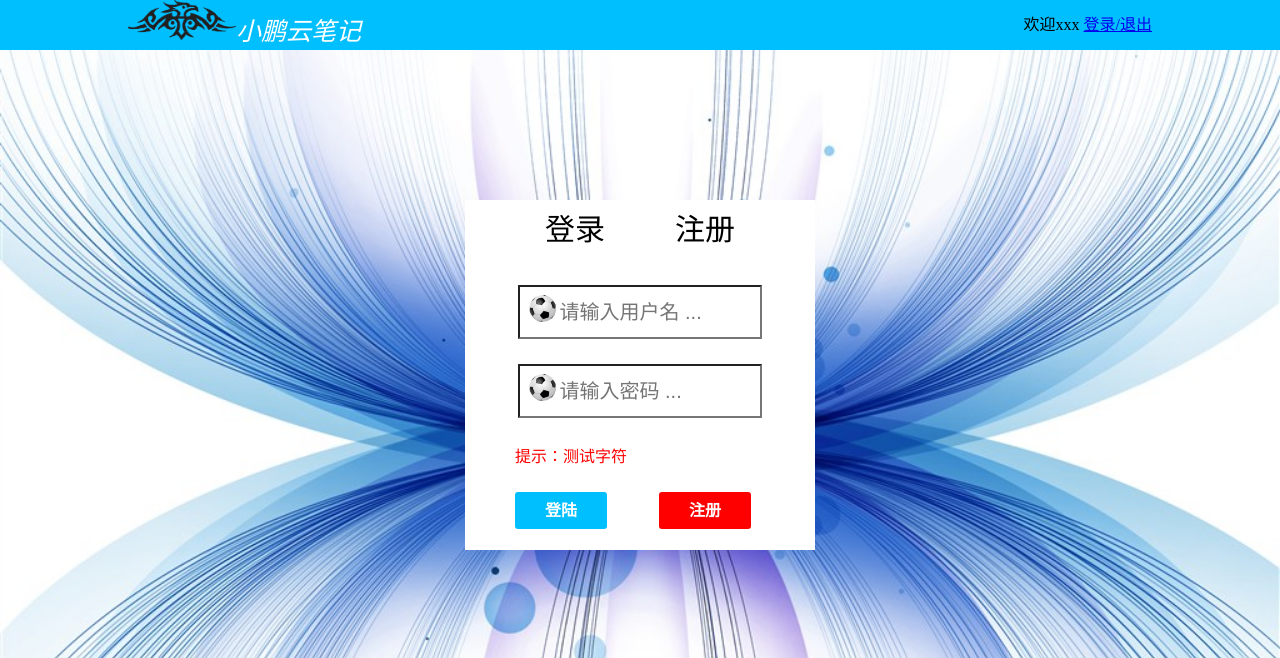
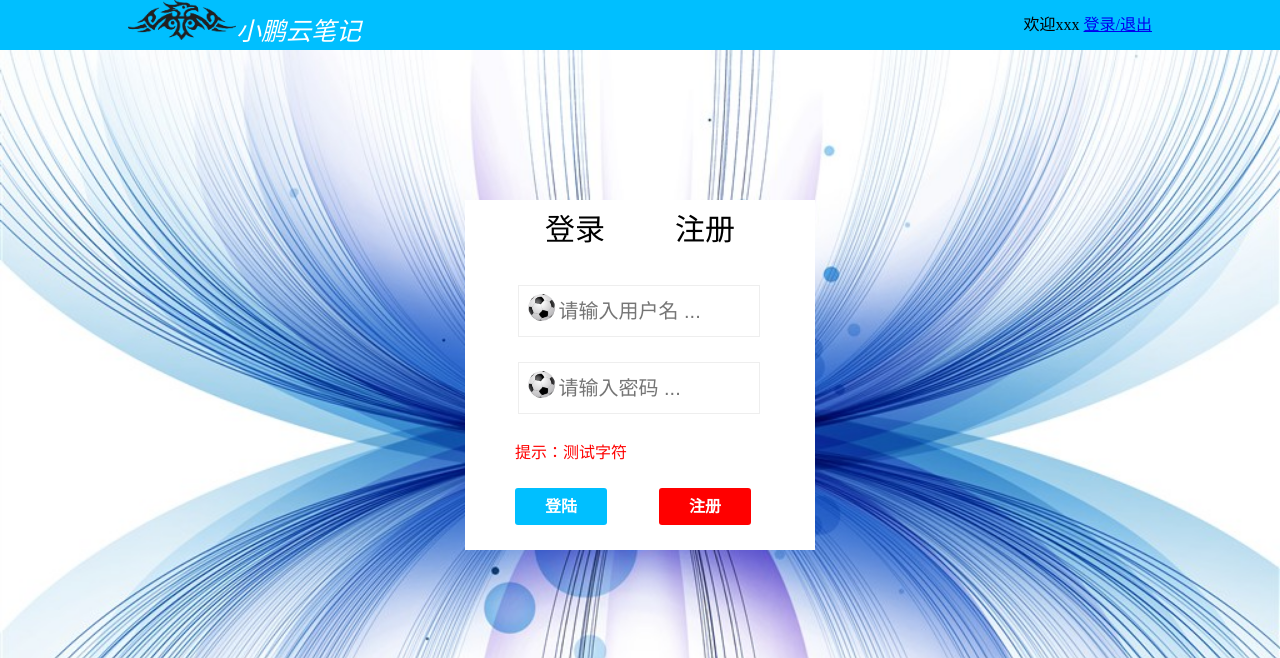
Before and after one commit to zhiqiu76/onlineBase, a Django app: page / in a window 1280 px wide. Shown: the top 658 px of the page. Run offline with Django 3.2, Linux system fonts and the light colour scheme.

Commit message:
update something

```diff
--- a/templates/login.html
+++ b/templates/login.html
@@ -83,6 +83,7 @@
             background-repeat:no-repeat;
             background-position:0px 0px;
             background-size:45px;
+            border:1px solid #EEEEEE ;
 
         }
         .login_btn{
```
